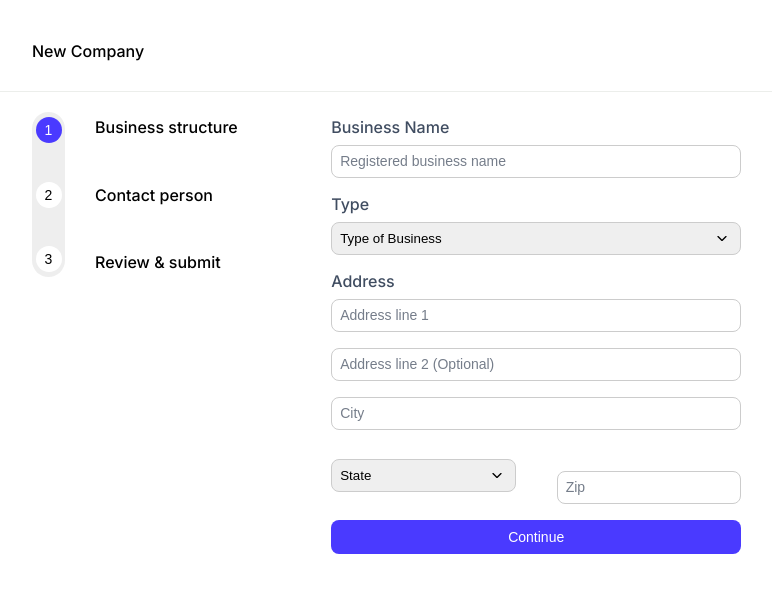
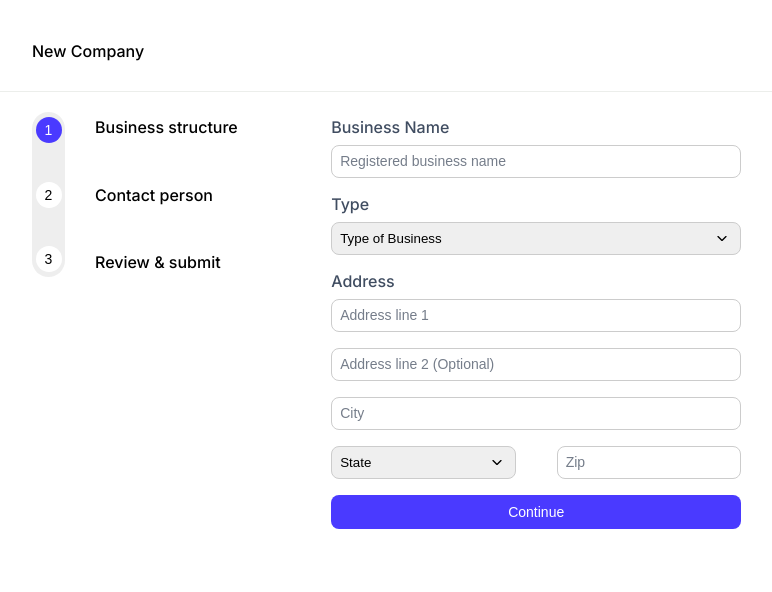
Before and after one commit to yeynerArenales/companycreator, a Next.js app: page / in a window 1280 px wide. Shown: the top 592 px of the page, without its empty margins (56-828 px from the left). Built offline with nearby package versions, Linux system fonts and the light colour scheme.

Commit message:
[FEATURE][REDUX] property in input box for margin

```diff
--- a/src/components/organism/Forms/contact-form/index.tsx
+++ b/src/components/organism/Forms/contact-form/index.tsx
@@ -71,7 +71,7 @@ export const ContactForm = ({}) => {
           />
         </InputBox>
 
-        <InputBox>
+        <InputBox address={true}>
           <CustomTextField
             name='lastName'
             placeholder='Last name'
--- a/src/components/organism/Forms/styles.ts
+++ b/src/components/organism/Forms/styles.ts
@@ -12,9 +12,9 @@ export const DoubleInput = styled.div`
   align-items: center;
 `;
 
-export const InputBox = styled.div`
+export const InputBox = styled.div<{ address?: boolean }>`
   width: 45%;
   &:last-child {
-    margin-top: 25px;
+    margin-top: ${(props) => (props.address ? "25px" : 0)};
   }
 `;
```
